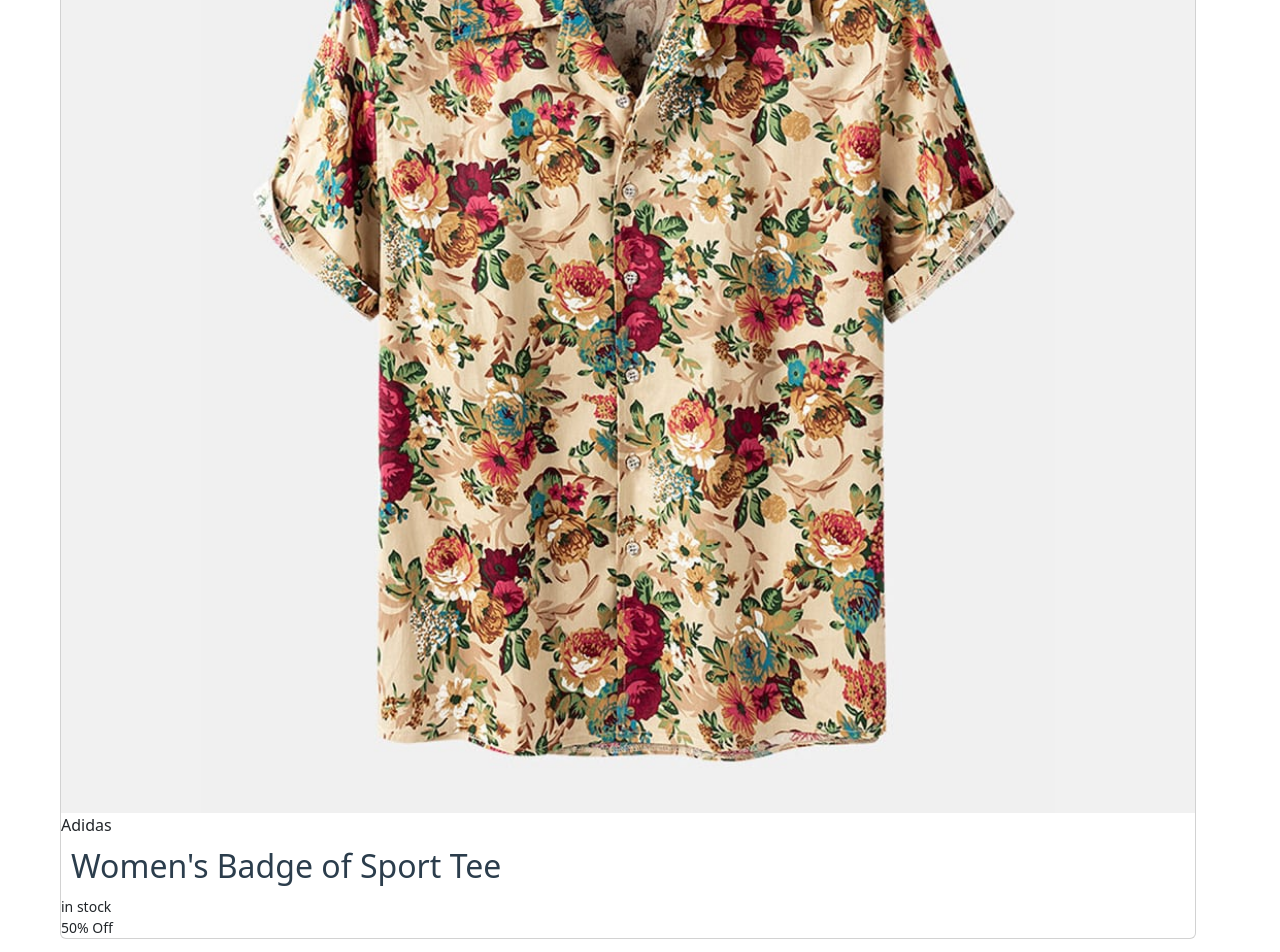
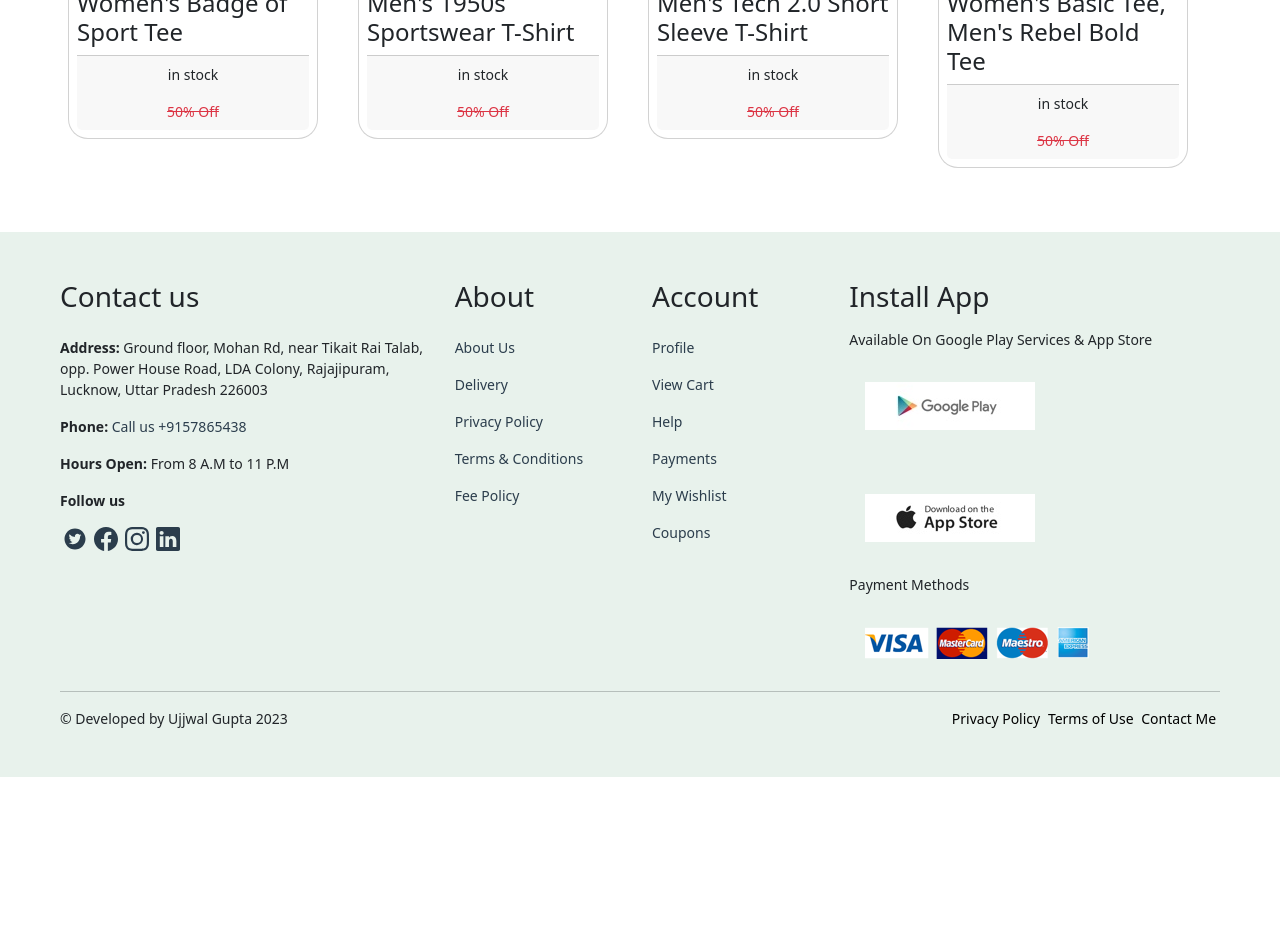
Before and after one commit to ujjwal7007/E-comerce-app, a React (Vite) app: page / in a window 1280 px wide. Shown: the part 1120-2072 px from the top of the page. After the commit the page ends 1897 px from the top, so only its background shows below. Built offline with nearby package versions, Linux system fonts and the light colour scheme.

Commit message:
products editing

```diff
--- a/src/App.css
+++ b/src/App.css
@@ -47,6 +47,7 @@ h2{
 
 span{
   border-radius: 20px;
+  margin-bottom: 10px;
 }
 
 button{
@@ -147,4 +148,13 @@ footer {
 .hero-details .card{
   border-radius: 10px;
 }
+
+.featured-products .card img{
+  border-radius: 20px;
+}
+
+.featured-products .card{
+  border-radius: 20px;
+  max-width: 250px;
+}
 /* Home ends */
--- a/src/components/featuredProducts.jsx
+++ b/src/components/featuredProducts.jsx
@@ -4,18 +4,24 @@ import { PRODUCTS } from "./products";
 const featuredProducts = () => {
   return (
     <>
-      <div className="row">
+      <div className="row mt-4">
         {PRODUCTS.slice(2, 6).map((product) => (
-          <div key={product.id}>
-            <div className="col mb-5">
-              <div className="card">
-                <img src={product.image} alt="" className="img-fluid" />
+          <div className="col-3 p-3">
+            <div key={product.id}>
+              <div className="card h-100 m-auto p-2">
+                <img
+                  src={product.image}
+                  alt=""
+                  className="card-img-top img-fluid m-auto"
+                />
                 <div className="card-details">
-                  <span>{product.brand}</span>
-                  <h2>{product.name}</h2>
-                  <div className="card-bottom">
-                    <p>{product.status}</p>
-                    <p>{product.rate}</p>
+                  <div className="title mb-2">
+                    <span>{product.brand}</span>
+                    <h4>{product.name}</h4>
+                  </div>
+                  <div className="card-footer text-center">
+                    <p className="mb-3">{product.status}</p>
+                    <p><strike className="text-danger">{product.rate}</strike></p>
                   </div>
                 </div>
               </div>
```
